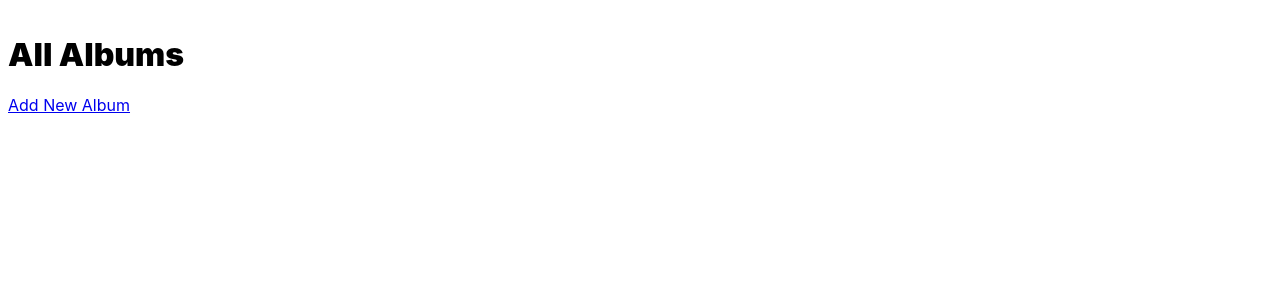
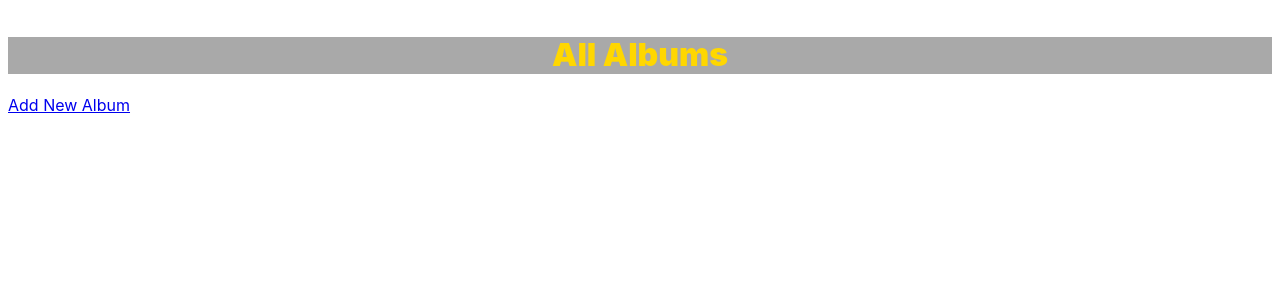
Before and after one commit to momentum-morehouse/django-music-hexagon-stem, a Django app: page / in a window 1280 px wide. Shown: the top 300 px of the page. Run offline with Django 3.2, Linux system fonts and the light colour scheme; data that the repository does not hold is empty; some libraries are stand-ins or nearby versions.

Commit message:
css styles

```diff
--- a/music/urls.py
+++ b/music/urls.py
@@ -22,6 +22,10 @@ urlpatterns = [
     #index is for homepage, standard
     path('', mymusic_views.list_albums, name='home'),
     path('admin/', admin.site.urls),
+    path('mymusic/add/', mymusic_views.add_albums, name='add_albums'),
+    path('mymusic/<int:pk>/delete/', mymusic_views.delete_albums, name='delete_albums')
+    #path('mymusic/<int:pk>/', mymusic_views.albums_detail, name='albums_detail'),
+    #path('mymusic/<int:pk>/details', mymusic_views.add_detail, name="add_detail")
 ]
 
 if settings.DEBUG:
--- /dev/null
+++ b/static/css/styles.css
@@ -0,0 +1,45 @@
+h1 {
+  text-align: center;
+  color: gold;
+  background: darkgrey;
+}
+
+/* h2 {
+  text-align: center;
+  color: red;
+  background: white
+}
+
+a.add {
+  display: flex;
+  color:black;
+  background: darkgrey;
+  text-align: center;
+}
+
+.everything {
+  display: flex;
+  flex-wrap: wrap;
+  flex-direction: row;
+  border: 2px solid red;
+  align-items: flex-start;
+  background: lightgrey;
+  justify-content: space-around;
+}
+
+.flex {
+  display: flex;
+  flex-flow: row wrap;
+  text-align: center;
+  color: green;
+  border: 2px solid black;
+  width: 250px;
+  height: 250px;
+  text-align: center;
+}
+
+
+.albums {
+  background: yellow
+  border: 2px solid pink;
+} */
--- a/static/styles.css
+++ /dev/null
@@ -1,3 +0,0 @@
-h1 {
-  color: red
-}
--- a/templates/base.html
+++ b/templates/base.html
@@ -7,7 +7,12 @@
   <meta name="viewport" content="width=device-width, initial-scale=1.0">
   <title>All Albums</title>
   <link rel="stylesheet" href="https://cdnjs.cloudflare.com/ajax/libs/tachyons/4.11.1/tachyons.css">
-  <link rel="stylesheet" href='{% static 'css/styles.css' %}'>
+  <link rel="stylesheet" href='{% static 'css/styles.css' %}' type='text/css'>
+  <base href="/"
+  <link
+  rel="stylesheet"
+  href="https://fonts.googleapis.com/css?family=Architects+Daughter"/>
+
 </head>
 <body class="sans-serif pv3 ph2">
   <div class="mw9 center">
```
